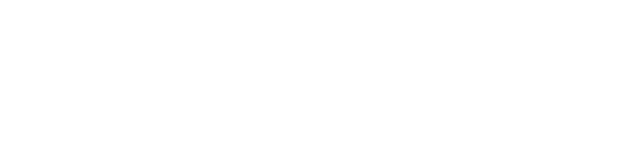
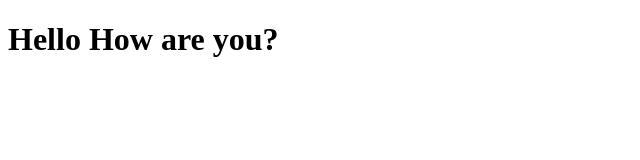
Before and after one commit to aasu8126/demo, a plain HTML site: page index.html in a window 1280 px wide. Shown: the whole page, without its empty margins (0-640 px from the left). Drawn offline with Linux system fonts and the light colour scheme.

Commit message:
Changes Commit

```diff
--- a/index.html
+++ b/index.html
@@ -4,6 +4,6 @@
       <title></title>
   </head>
   <body>
-
+    <h1>Hello How are you?</h1>
   </body>
 </html>
```
